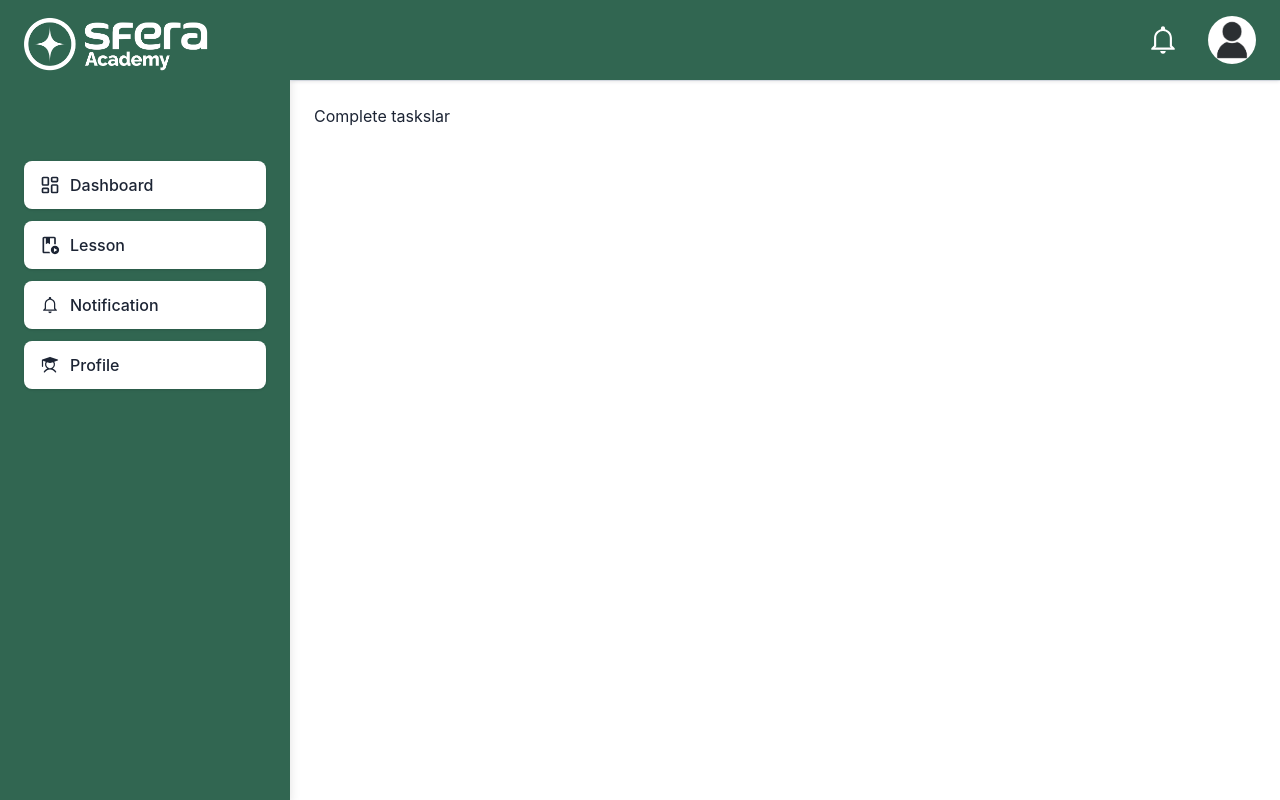
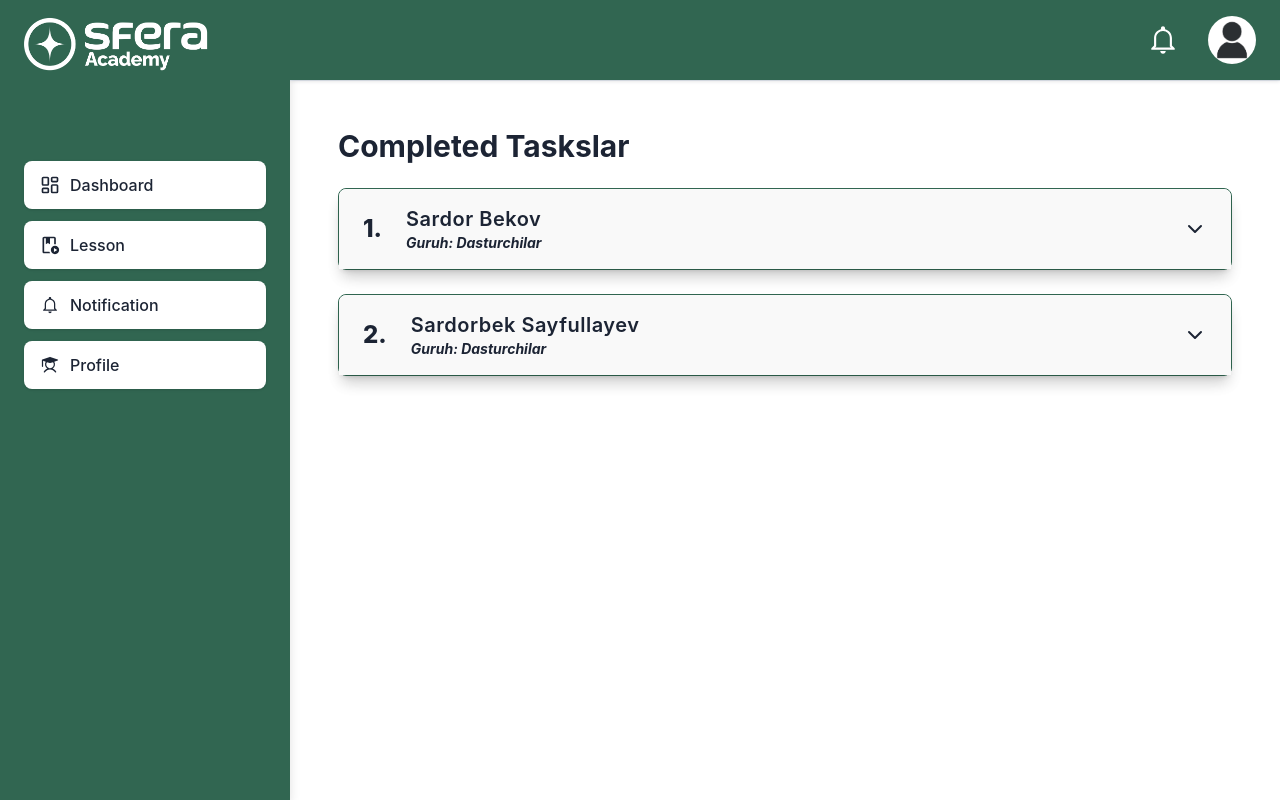
Before and after one commit to abdulazizsaidovcode/sfera-Edu, a React (Vite) app: page /tasks in a window 1280 px wide. Built offline with nearby package versions, Linux system fonts and the light colour scheme; no server answers; sample sign-in values are in the browser's storage.

Commit message:
git add .

```diff
--- /dev/null
+++ b/src/components/accordion/taskAccardion/taskAccardion.tsx
@@ -0,0 +1,59 @@
+// src/components/TaskAccardion.tsx
+import { useState } from "react";
+import { FiChevronDown, FiChevronUp } from "react-icons/fi";
+
+interface AccordionProps {
+    number: number; // Tartib raqami
+    firstName: string; // Ism
+    lastName: string; // Familiya
+    groupName: string; // Guruh nomi
+    children: React.ReactNode; // Accordion tarkibi
+}
+
+const TaskAccardion: React.FC<AccordionProps> = ({
+    number,
+    firstName,
+    lastName,
+    groupName,
+    children
+}) => {
+    const [isOpen, setIsOpen] = useState(false);
+
+    const toggleAccordion = () => {
+        setIsOpen(!isOpen);
+    };
+
+    return (
+        <div className="w-full max-w-full border border-[#316651] rounded-lg shadow-lg mb-6 transition-all duration-500 ease-in-out ">
+            <button
+                className="w-full flex justify-between items-center px-4 md:px-6 py-4 text-black font-bold text-base md:text-lg rounded-t-lg shadow-lg focus:outline-none"
+                onClick={toggleAccordion}
+            >
+                {/* Flex holatda ism, familiya va guruh nomini chiqarish */}
+                <div className="flex items-center">
+                    <span className="mr-4 md:mr-6 text-xl md:text-2xl font-extrabold text-black">{number}.</span>
+                    <div className="flex flex-col items-start">
+                        <span className="text-lg md:text-xl font-semibold tracking-wide text-black">
+                            {firstName} {lastName}
+                        </span>
+                        <span className="text-xs md:text-sm text-gray-400 italic">
+                            Guruh: {groupName}
+                        </span>
+                    </div>
+                </div>
+                <span className="text-xl md:text-2xl text-black">
+                    {isOpen ? <FiChevronUp /> : <FiChevronDown />} {/* Ochilgan yoki yopilgan holat */}
+                </span>
+            </button>
+            <div
+                className={`transition-all duration-500 ease-in-out ${isOpen ? "max-h-screen opacity-100" : "max-h-0 opacity-0"} overflow-hidden`}
+            >
+                <div className="p-4 md:p-6 bg-gray-100 rounded-b-lg shadow-inner">
+                    {children} {/* Accordionning ichki tarkibi */}
+                </div>
+            </div>
+        </div>
+    );
+};
+
+export default TaskAccardion;
--- a/src/pages/teacher/Completed task/completed_tasks.tsx
+++ b/src/pages/teacher/Completed task/completed_tasks.tsx
@@ -1,10 +1,80 @@
+
+import TaskAccardion from "@/components/accordion/taskAccardion/taskAccardion";
+import ShinyButton from "@/components/magicui/shiny-button";
 
 const Completed_tasks = () => {
-  return (
-    <div>
-      Complete taskslar
-    </div>
-  )
-}
+    return (
+        <div className="p-6">
+            <h1 className="text-3xl font-bold mb-6">Completed Taskslar</h1>
 
-export default Completed_tasks
+            {/* Birinchi accordion */}
+            <TaskAccardion
+                number={1}
+                firstName="Sardor"
+                lastName="Bekov"
+                groupName="Dasturchilar"
+            >
+                {/* Ichki accordion - table shaklida */}
+                <div className="overflow-x-auto">
+                    <table className="min-w-full table-auto bg-white shadow-md rounded-lg">
+                        <thead>
+                            <tr>
+                                <th className="px-4 py-2 border">№</th>
+                                <th className="px-4 py-2 border">Saturation</th>
+                                <th className="px-4 py-2 border">File download</th>
+                                <th className="px-4 py-2 border">Ball</th>
+                                <th className="px-4 py-2 border">Button</th>
+                            </tr>
+                        </thead>
+                        <tbody>
+                            <tr>
+                                <td className="px-4 py-2 border">1</td>
+                                <td className="px-4 py-2 border">Task 1.1</td>
+                                <td className="px-4 py-2 border">Bajarildi</td>
+                                <td className="px-4 py-2 border">Bajarildi</td>
+                                <td className="px-4 py-2 border">
+                                    <ShinyButton text="Baholash" className="bg-green-500 hover:bg-green-600" />
+                                </td>
+                            </tr>
+                        </tbody>
+                    </table>
+                </div>
+            </TaskAccardion>
+
+            <TaskAccardion
+                number={2}
+                firstName="Sardorbek"
+                lastName="Sayfullayev"
+                groupName="Dasturchilar"
+            >
+                {/* Ichki accordion - table shaklida */}
+                <div className="overflow-x-auto">
+                    <table className="min-w-full table-auto bg-white shadow-md rounded-lg">
+                        <thead>
+                            <tr>
+                                <th className="px-4 py-2 border">№</th>
+                                <th className="px-4 py-2 border">Saturation</th>
+                                <th className="px-4 py-2 border">File download</th>
+                                <th className="px-4 py-2 border">Ball</th>
+                                <th className="px-4 py-2 border">Button</th>
+                            </tr>
+                        </thead>
+                        <tbody>
+                            <tr>
+                                <td className="px-4 py-2 border">1</td>
+                                <td className="px-4 py-2 border">Task 1.1</td>
+                                <td className="px-4 py-2 border">Bajarildi</td>
+                                <td className="px-4 py-2 border">Bajarildi</td>
+                                <td className="px-4 py-2 border">
+                                    <ShinyButton text="Baholash" className="bg-green-500 hover:bg-green-600" />
+                                </td>
+                            </tr>
+                        </tbody>
+                    </table>
+                </div>
+            </TaskAccardion>
+        </div>
+    );
+};
+
+export default Completed_tasks;
```
